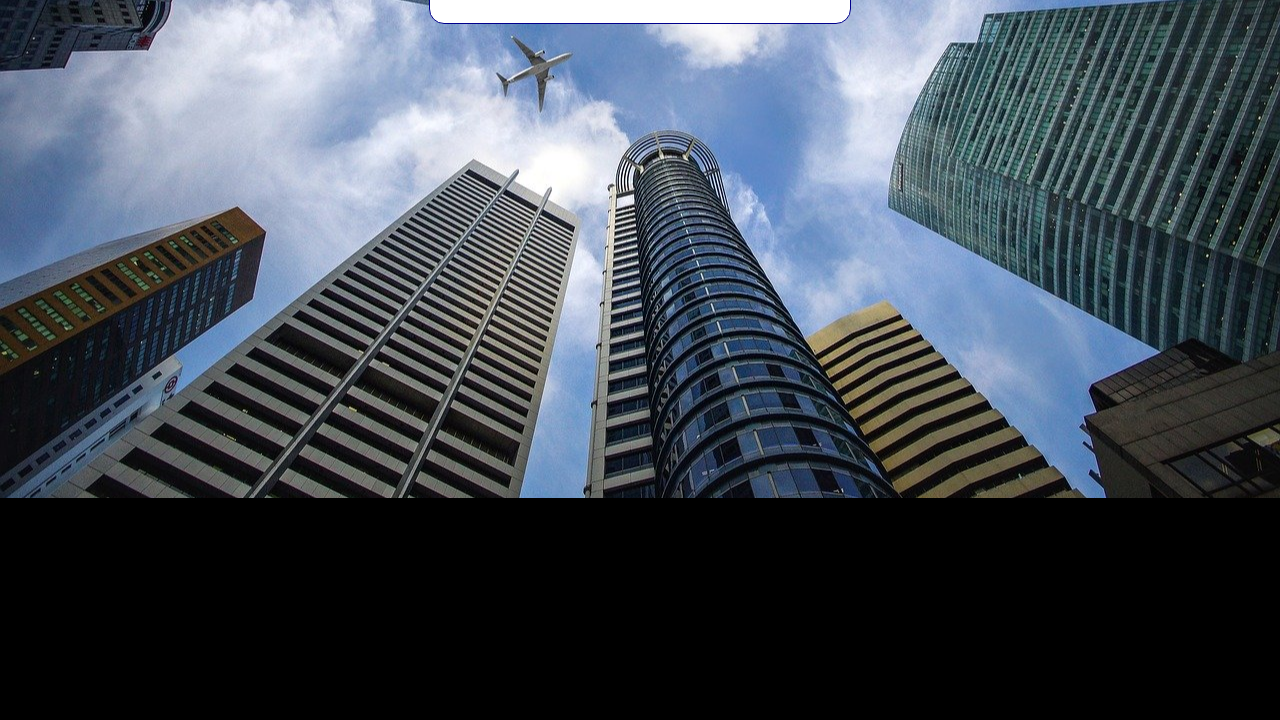
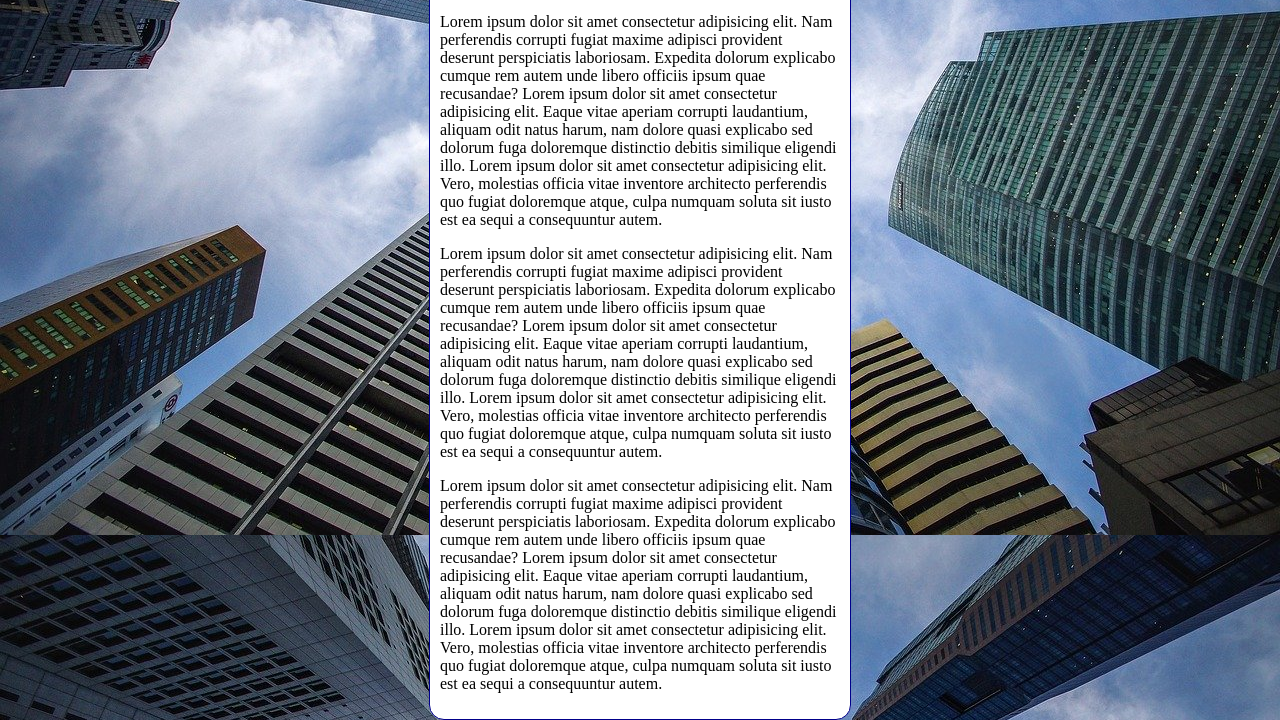
Before and after one commit to MarcusVilasboas/html-css, a plain HTML site: page exercicios/ex022/fundo006.html in a window 1280 px wide. Shown: the part 318-1038 px from the top of the page. Before the commit the page ends 816 px from the top, so only its background shows below. Drawn offline with Linux system fonts and the light colour scheme.

Commit message:
Atualização do exercício 22

```diff
--- a/exercicios/ex022/fundo006.html
+++ b/exercicios/ex022/fundo006.html
@@ -3,20 +3,29 @@
 <head>
     <meta charset="UTF-8">
     <meta name="viewport" content="width=device-width, initial-scale=1.0">
-    <title>Document</title>
+    <title>Fundo fixo de tela</title>
     <style>
         body {
             height: 100vh;
-            background-color: black;
+            /* background-color: black;
             background-image: url("imagens/wallpaper002.jpg");
             background-position: center center;
             background-repeat: no-repeat;
+            background-size: cover;
+            background-attachment: fixed;
+
+            /* Shorthand - background
+                color > image > position > repeat > [size] > attachment
+               Obs.: o size não está funcionando nos navegadores.
+            */
+
+            background: black url("imagens/wallpaper002.jpg") center center no-repeat fixed;
             background-size: cover;
         }
 
         main {
             background-color: white;
-            width: 400px;
+            max-width: 400px;
             padding: 10px;
             margin: auto;
             border: 1px solid darkblue;
@@ -28,6 +37,12 @@
     <main>
         <h1>Teste de imagem de fundo</h1>
         <p>Lorem ipsum dolor sit amet consectetur adipisicing elit. Nam perferendis corrupti fugiat maxime adipisci provident deserunt perspiciatis laboriosam. Expedita dolorum explicabo cumque rem autem unde libero officiis ipsum quae recusandae? Lorem ipsum dolor sit amet consectetur adipisicing elit. Eaque vitae aperiam corrupti laudantium, aliquam odit natus harum, nam dolore quasi explicabo sed dolorum fuga doloremque distinctio debitis similique eligendi illo. Lorem ipsum dolor sit amet consectetur adipisicing elit. Vero, molestias officia vitae inventore architecto perferendis quo fugiat doloremque atque, culpa numquam soluta sit iusto est ea sequi a consequuntur autem.</p>
+
+        <p>Lorem ipsum dolor sit amet consectetur adipisicing elit. Nam perferendis corrupti fugiat maxime adipisci provident deserunt perspiciatis laboriosam. Expedita dolorum explicabo cumque rem autem unde libero officiis ipsum quae recusandae? Lorem ipsum dolor sit amet consectetur adipisicing elit. Eaque vitae aperiam corrupti laudantium, aliquam odit natus harum, nam dolore quasi explicabo sed dolorum fuga doloremque distinctio debitis similique eligendi illo. Lorem ipsum dolor sit amet consectetur adipisicing elit. Vero, molestias officia vitae inventore architecto perferendis quo fugiat doloremque atque, culpa numquam soluta sit iusto est ea sequi a consequuntur autem.</p>
+
+        <p>Lorem ipsum dolor sit amet consectetur adipisicing elit. Nam perferendis corrupti fugiat maxime adipisci provident deserunt perspiciatis laboriosam. Expedita dolorum explicabo cumque rem autem unde libero officiis ipsum quae recusandae? Lorem ipsum dolor sit amet consectetur adipisicing elit. Eaque vitae aperiam corrupti laudantium, aliquam odit natus harum, nam dolore quasi explicabo sed dolorum fuga doloremque distinctio debitis similique eligendi illo. Lorem ipsum dolor sit amet consectetur adipisicing elit. Vero, molestias officia vitae inventore architecto perferendis quo fugiat doloremque atque, culpa numquam soluta sit iusto est ea sequi a consequuntur autem.</p>
+
+        <p>Lorem ipsum dolor sit amet consectetur adipisicing elit. Nam perferendis corrupti fugiat maxime adipisci provident deserunt perspiciatis laboriosam. Expedita dolorum explicabo cumque rem autem unde libero officiis ipsum quae recusandae? Lorem ipsum dolor sit amet consectetur adipisicing elit. Eaque vitae aperiam corrupti laudantium, aliquam odit natus harum, nam dolore quasi explicabo sed dolorum fuga doloremque distinctio debitis similique eligendi illo. Lorem ipsum dolor sit amet consectetur adipisicing elit. Vero, molestias officia vitae inventore architecto perferendis quo fugiat doloremque atque, culpa numquam soluta sit iusto est ea sequi a consequuntur autem.</p>
     </main>
 </body>
 </html>
```
